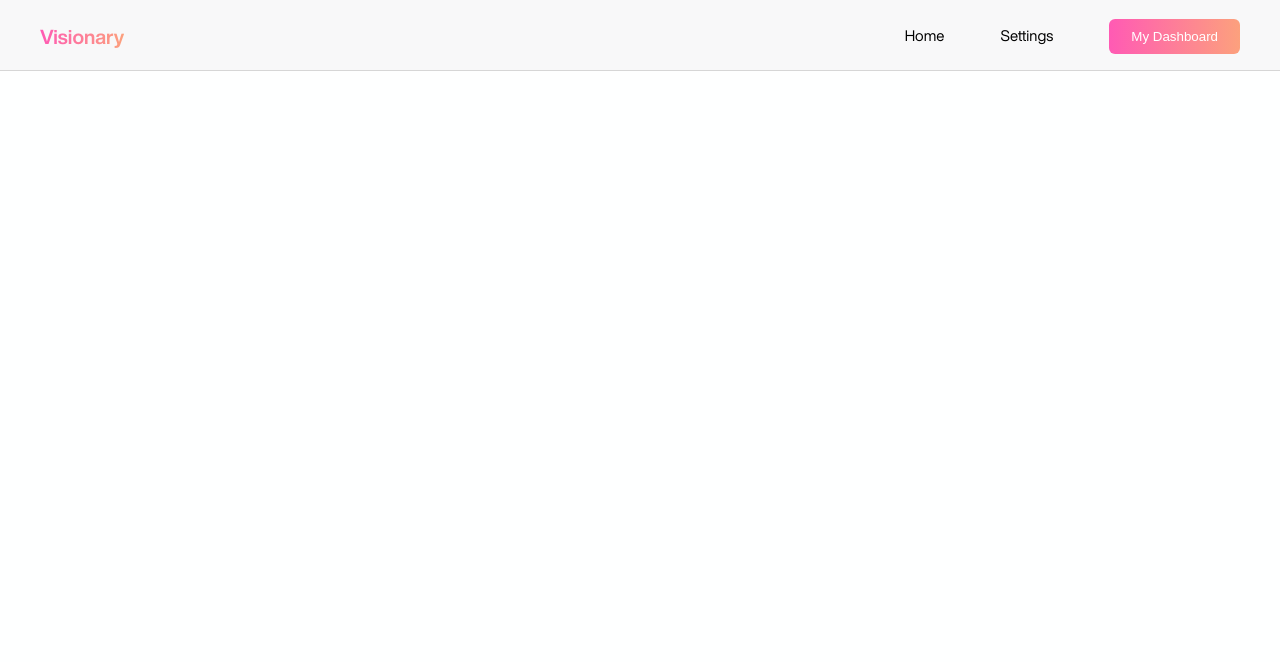
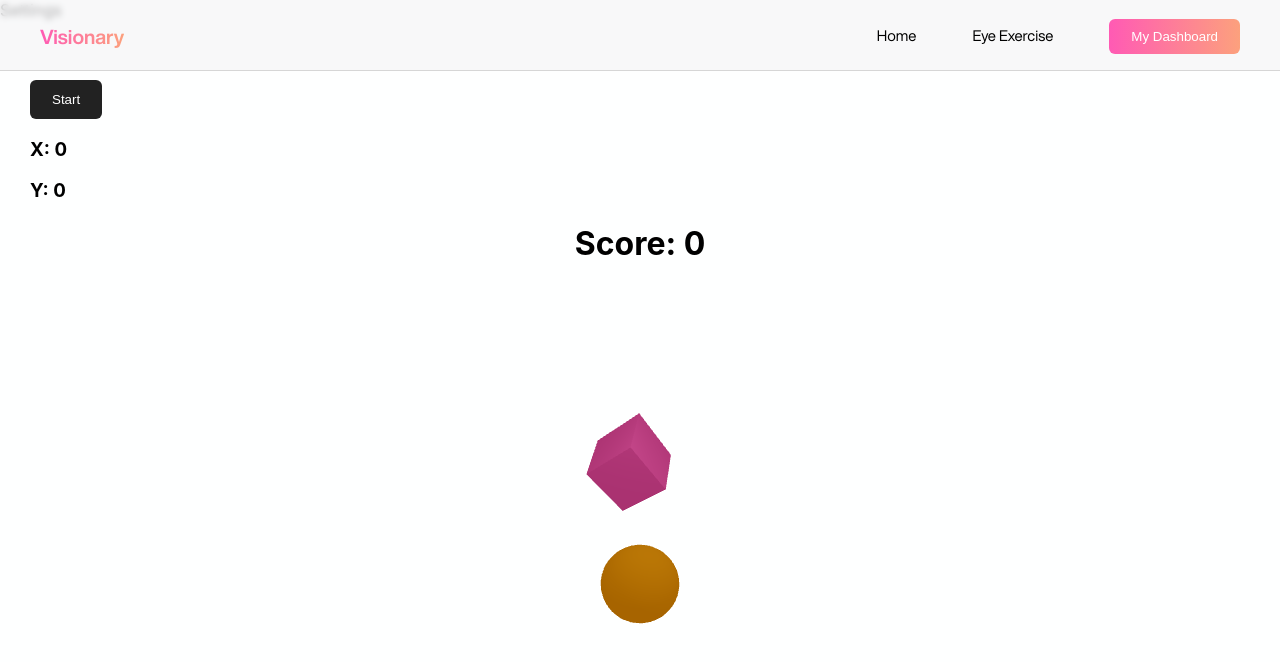
Before and after one commit to stanleyylin/visionary, a React (Create React App) app in the folder frontend/: page /rolleyes in a window 1280 px wide. Shown: the top 662 px of the page. Built offline with nearby package versions, Linux system fonts and the light colour scheme; no server answers.

Commit message:
fixed styling stuff

```diff
--- a/frontend/package.json
+++ b/frontend/package.json
@@ -6,6 +6,7 @@
     "@babel/plugin-proposal-private-property-in-object": "^7.21.11",
     "@emotion/react": "^11.11.1",
     "@emotion/styled": "^11.11.0",
+    "@react-three/fiber": "^8.14.2",
     "@testing-library/jest-dom": "^5.17.0",
     "@testing-library/react": "^13.4.0",
     "@testing-library/user-event": "^13.5.0",
--- a/frontend/src/App.js
+++ b/frontend/src/App.js
@@ -4,6 +4,7 @@ import NavBar from "./components/NavBar";
 import Settings from "./pages/settings/Settings";
 import Dashboard from "./pages/dashboard/Dashboard";
 import HomePage from "./pages/home/HomePage";
+import Rolleyes from "./pages/roll-eyes/Rolleyes";
 
 function App() {
 
@@ -15,6 +16,7 @@ function App() {
         <Route index element={<HomePage/>}/>
         <Route path="/settings" element={<Settings/>} />
         <Route path="/dashboard" element={<Dashboard/>} />
+        <Route path="/rolleyes" element={<Rolleyes/>}/>
       </Routes>
     </ >
   );
--- a/frontend/src/components/NavBar.jsx
+++ b/frontend/src/components/NavBar.jsx
@@ -15,8 +15,8 @@ const NavBar = () => {
         <Link className="link" to={"/"}>
           <p>Home</p>
         </Link>
-        <Link className="link" to={"/settings"}>
-          <p>Settings</p>
+        <Link className="link" to={"/rolleyes"}>
+          <p>Eye Exercise</p>
         </Link>
         <button onClick={() => nav("/dashboard")}>My Dashboard</button>
       </RightSideContainer>
--- a/frontend/src/pages/dashboard/Dashboard.jsx
+++ b/frontend/src/pages/dashboard/Dashboard.jsx
@@ -14,6 +14,7 @@ import {
   getDocs,
 } from "firebase/firestore";
 import db from "../../firebase";
+import { useNavigate } from 'react-router-dom';
 
 const Dashboard = () => {
   const [distanceValue, setDistanceValue] = useState(0);
@@ -26,6 +27,8 @@ const Dashboard = () => {
 
   const [distanceData, setDistanceData] = useState([]); // Store sample data for distance values
   const [pupilData, setPupilData] = useState([]); // Store sample data for pupil values
+
+  const nav = useNavigate();
 
   useEffect(() => {
     // Function to fetch the most recent 24 entries from the "accounts" collection
@@ -198,7 +201,8 @@ const Dashboard = () => {
   useEffect(() => {
     // Check if state is not equal to 0, and add data entries every 5 seconds
     if (state !== 0) {
-      const intervalId = setInterval(addDataEntry, 5000);
+      addDataEntry();
+      const intervalId = setInterval(addDataEntry, 2500);
 
       return () => {
         clearInterval(intervalId);
@@ -333,6 +337,15 @@ const Dashboard = () => {
             <LineChart title={"Pupil Graph"} data={pupilData} />
           </DataBox>
         </div>
+        <Button
+          style={{
+            backgroundColor: state in [0, 1, 2] ? "#222222" : "white",
+            color: state in [0, 1, 2] ? "white" : "black",
+          }}
+          onClick={() => nav('/rolleyes')}
+        >
+          Exercise Eyes
+        </Button>
         <DataDisplay />
       </Container>
     </PageContainer>
--- /dev/null
+++ b/frontend/src/pages/roll-eyes/Rolleyes.jsx
@@ -0,0 +1,179 @@
+import React, { useState, useEffect, useRef} from "react";
+import styled from "@emotion/styled";
+
+import { Canvas, useFrame } from '@react-three/fiber'
+//import { OrbitControls } from '@react-three/drei'
+
+function Box(props) {
+  // This reference gives us direct access to the THREE.Mesh object
+  const ref = useRef()
+  // Hold state for hovered and clicked events
+  const [hovered, hover] = useState(false)
+  const [clicked, click] = useState(false)
+  // Subscribe this component to the render-loop, rotate the mesh every frame
+  useFrame((state, delta) => {
+    ref.current.rotation.x += delta/2
+    ref.current.rotation.y += delta
+    ref.current.rotation.z += delta/3
+})
+  // Return the view, these are regular Threejs elements expressed in JSX
+  return (
+    <mesh
+      {...props}
+      ref={ref}
+    >
+      <sphereGeometry args={[0.5, 32, 32]} />
+      <meshStandardMaterial color={hovered ? 'hotpink' : 'orange'} />
+    </mesh>
+  )
+}
+
+function TargetBox(props) {
+  // This reference gives us direct access to the THREE.Mesh object
+  const ref = useRef()
+  // Hold state for hovered and clicked events
+  const [hovered, hover] = useState(false)
+  const [clicked, click] = useState(false)
+  // Subscribe this component to the render-loop, rotate the mesh every frame
+  useFrame((state, delta) => {
+    ref.current.rotation.x += delta/2
+    ref.current.rotation.y += delta
+    ref.current.rotation.z += delta/3
+    //console.log(distanceValue[0])
+  })
+  // Return the view, these are regular Threejs elements expressed in JSX
+  return (
+    <mesh
+      {...props}
+      ref={ref}
+      scale={clicked ? 1.5 : 1}
+      onClick={(event) => click(!clicked)}
+      onPointerOver={(event) => (event.stopPropagation(), hover(true))}
+      onPointerOut={(event) => hover(false)}>
+      <boxGeometry args={[0.7, 0.7, 0.7]} />
+      <meshStandardMaterial color={'hotpink'} />
+    </mesh>
+  )
+}
+
+const Rolleyes = () => {
+
+  const [score, setScore] = useState(0)
+  const [distanceValue, setDistanceValue] = useState([0, 0, 0]);
+  const [randomX, setRandomX] = useState(Math.random()*4 - 2)
+  const [randomY, setRandomY] = useState(Math.random()*4 - 2)
+
+  const controlTimer = async (action) => {
+    await fetch("http://127.0.0.1:5000/control", {
+      method: "POST",
+      headers: {
+        "Content-Type": "application/json",
+      },
+      body: JSON.stringify({ action }),
+    });
+  };
+
+  useEffect(() => {
+    const fetchTimeLeft = async () => {
+      try {
+        const response = await fetch("http://127.0.0.1:5000/time_left", {
+          method: "GET",
+          headers: {
+            "Content-Type": "application/json",
+          },
+        });
+
+        if (response.ok) {
+          controlTimer("pause")
+          const data = await response.json();
+
+          if (data.gazeValues && data.gazeValues.length > 2) {
+            setDistanceValue([data.gazeValues[0], data.gazeValues[1], data.gazeValues[2]]);
+            if(data.gazeValues[0] > randomX-0.5 && data.gazeValues[0] < randomX+0.5) {
+              //console.log("xEYEYUEYUEY")
+              if(data.gazeValues[1] > randomY-0.5 && data.gazeValues[1] < randomY+0.5) {
+                setRandomX(Math.random()*4 - 2)
+                setRandomY(Math.random()*4 - 2)
+                setScore(score + 1)
+              }
+            }
+          } else {
+            console.warn(
+              "eyeValues is either undefined or does not have enough elements."
+            );
+          }
+          // if (data.time_left <= 0 && data.state === 3) {
+          //   alert("Time to take an eye break!");
+          //   controlTimer("pause");
+          // }
+          // if (data.gazeValues[2] > -3 && data.state === 3) {
+          //   controlTimer("pause");
+          // } else if (data.gazeValues[2] <= -3 && data.state === 4) {
+          //   controlTimer("resume");
+          // }
+
+          //console.log(state)
+        } else {
+          console.log("Server returned an error");
+        }
+      } catch (error) {
+        console.log("Fetch error: ", error);
+      }
+    };
+    fetchTimeLeft();
+
+    const intervalId = setInterval(fetchTimeLeft, 20);
+
+    return () => {
+      clearInterval(intervalId);
+    };
+  }, [randomX, randomY]);
+
+
+
+
+  return (
+    <div>
+      Settings
+      <br /><br /><br /><br />
+      <Button
+        style={{
+          backgroundColor: "#222222",
+          color: "white",
+          marginLeft: "30px",
+        }}
+        onClick={() => controlTimer("start")}
+      >
+        Start
+      </Button>
+      <h3 style={{marginLeft: "30px"}}>X: {distanceValue[0]}</h3>
+      <h3 style={{marginLeft: "30px"}}>Y: {distanceValue[1]}</h3>
+      <h1 style={{display: "flex", justifyContent: "center", alignItems: "center"}}>Score: {score}</h1>
+
+      {/* <h1>Z: {distanceValue[2]}</h1> */}
+      <Canvas style={{height: "600px"}}>
+        <ambientLight intensity={1} />
+        <spotLight position={[2, 2, 2]} angle={0.8} penumbra={1}/>
+        <pointLight position={[0, 2, 2]} intensity={1}/>
+        <Box position={[distanceValue[0], distanceValue[1]*1.5, 0]} />
+        <TargetBox position={[randomX, randomY, 0]}/>
+      </Canvas>
+    </div>
+
+  )
+}
+
+const Button = styled.button`
+  border: none;
+  border-radius: 6px;
+  padding: 12px;
+  padding-left: 22px;
+  padding-right: 22px;
+  cursor: pointer;
+  transition: all 500ms;
+  :hover {
+    opacity: 0.5;
+  }
+`;
+
+export default Rolleyes
```
Also changed, not shown: 1 other file (tests, documents, lock files or other folders).
